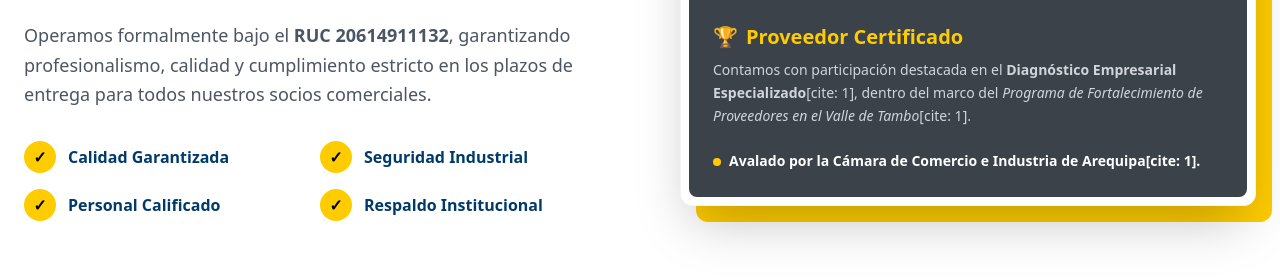
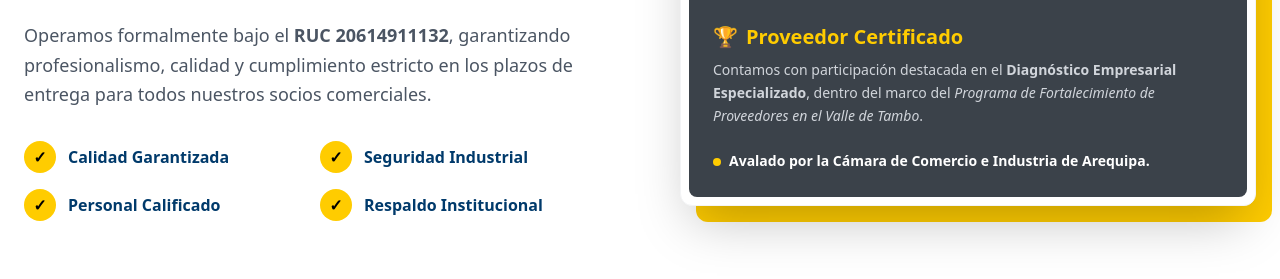
Before and after one commit to tecsolu94-dotcom/PUNTA, a website: page index.html in a window 1280 px wide. Shown: the part 1405-1684 px from the top of the page. Drawn offline with nearby package versions, Linux system fonts and the light colour scheme.

Commit message:
corregir texto

```diff
--- a/index.html
+++ b/index.html
@@ -189,10 +189,10 @@
                             <span>🏆</span> Proveedor Certificado
                         </h3>
                         <p class="text-sm text-gray-300 leading-relaxed">
-                            Contamos con participación destacada en el <strong>Diagnóstico Empresarial Especializado</strong>[cite: 1], dentro del marco del <em>Programa de Fortalecimiento de Proveedores en el Valle de Tambo</em>[cite: 1].<br><br>
+                            Contamos con participación destacada en el <strong>Diagnóstico Empresarial Especializado</strong>, dentro del marco del <em>Programa de Fortalecimiento de Proveedores en el Valle de Tambo</em>.<br><br>
                             <span class="text-white font-semibold flex items-center gap-2">
                                 <span class="w-2 h-2 rounded-full bg-lapuntaAmarillo"></span>
-                                Avalado por la Cámara de Comercio e Industria de Arequipa[cite: 1].
+                                Avalado por la Cámara de Comercio e Industria de Arequipa.
                             </span>
                         </p>
                     </div>
```
